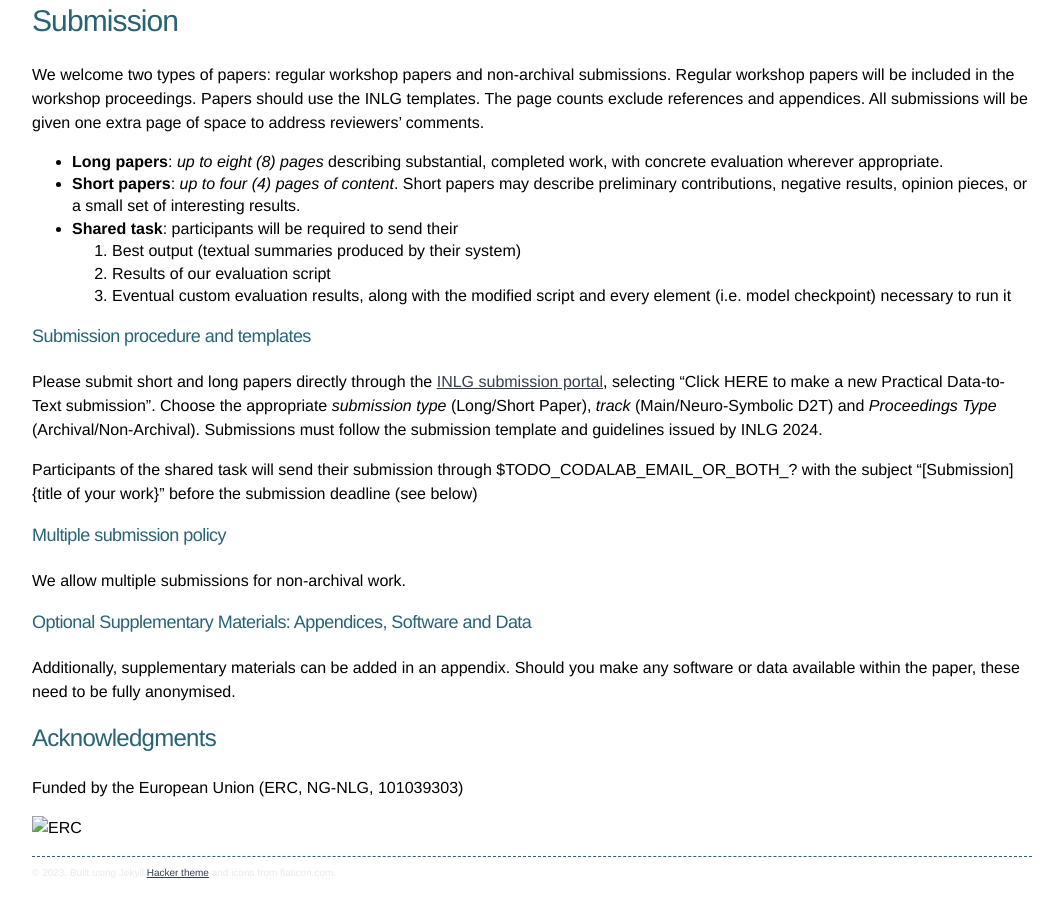
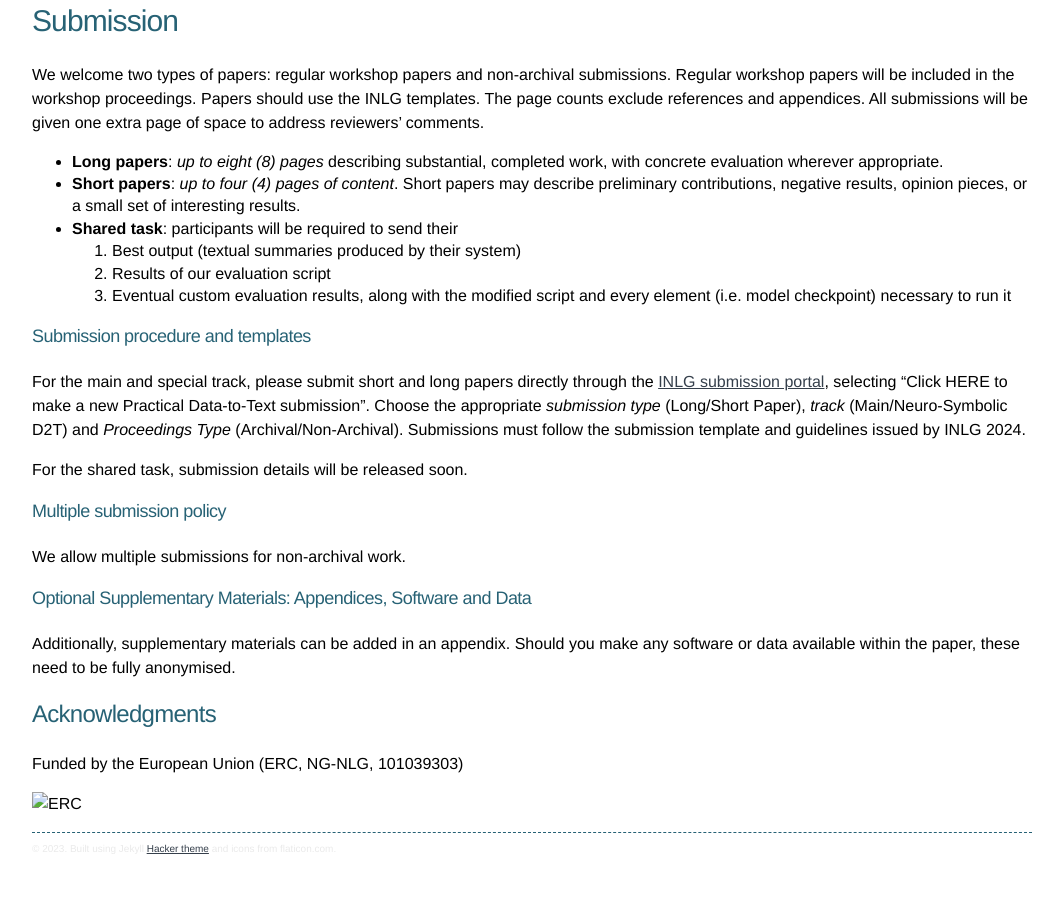
Before and after one commit to practicald2t/practicald2t.github.io, a Jekyll site: the page built from pages/cfp.md, in a window 1280 px wide and 900 px high, scrolled down 1705 px. Shown: the whole window, without its empty margins (108-1167 px from the left). Built offline with Jekyll 4.4.1, drawn with Linux system fonts in a browser that asks for light colours; after the commit the page ends 2581 px from its top, so only the background shows below that.

Commit message:
Update cfp.md

```diff
--- a/pages/cfp.md
+++ b/pages/cfp.md
@@ -68,15 +68,18 @@ We welcome two types of papers: regular workshop papers and non-archival submiss
   2. Results of our evaluation script
   3. Eventual custom evaluation results, along with the modified script and every element (i.e. model checkpoint) necessary to run it
 
+
 <!---
 Participants will send their submission through $TODO_CODALAB_EMAIL_OR_BOTH_? with the subject "[Submission] {title of your work}" before the submission deadline (see below).--->
 
 ### Submission procedure and templates
-Please submit short and long papers directly through the [INLG submission portal](https://softconf.com/n/inlg2024/user/scmd.cgi?scmd=submitNew), selecting "Click HERE to make a new Practical Data-to-Text submission".
+For the main and special track, please submit short and long papers directly through the [INLG submission portal](https://softconf.com/n/inlg2024/user/scmd.cgi?scmd=submitNew), selecting "Click HERE to make a new Practical Data-to-Text submission".
 Choose the appropriate *submission type* (Long/Short Paper), *track* (Main/Neuro-Symbolic D2T) and *Proceedings Type* (Archival/Non-Archival).
 Submissions must follow the submission template and guidelines issued by INLG 2024.
 
-Participants of the shared task will send their submission through $TODO_CODALAB_EMAIL_OR_BOTH_? with the subject "[Submission] {title of your work}" before the submission deadline (see below)
+For the shared task, submission details will be released soon.
+
+<!---Participants of the shared task will send their submission through $TODO_CODALAB_EMAIL_OR_BOTH_? with the subject "[Submission] {title of your work}" before the submission deadline (see below)--->
 
 ### Multiple submission policy
 We allow multiple submissions for non-archival work.
```
